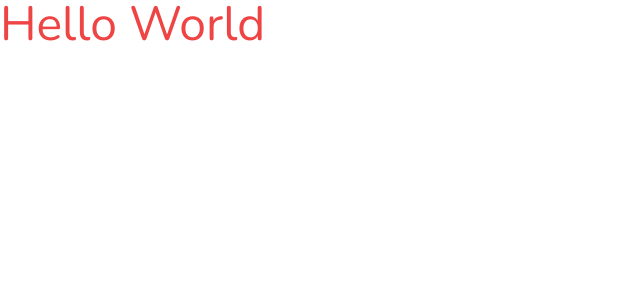
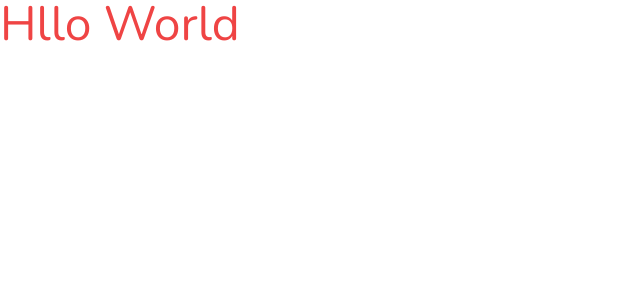
Before and after one commit to DealWithMuhammad/n-InnerPeacePortal, a Next.js app: page / in a window 1280 px wide. Shown: the top 300 px of the page, without its empty margins (0-640 px from the left). Built offline with nearby package versions, Linux system fonts and the light colour scheme.

Commit message:
testing commit

```diff
--- a/src/app/page.tsx
+++ b/src/app/page.tsx
@@ -3,7 +3,7 @@ import Image from "next/image";
 export default function Home() {
   return (
     <>
-      <h1 className=" text-5xl font-display text-red-500 ">Hello World</h1>
+      <h1 className=" text-5xl font-display text-red-500 ">Hllo World</h1>
     </>
   );
 }
```
